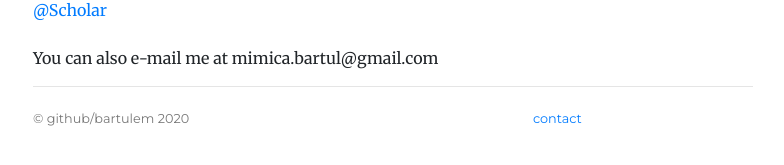
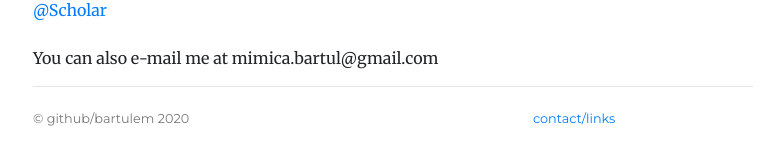
Before and after one commit to bartulem/bartulem.github.io, a Jekyll site: the page built from contact/index.html, in a window 1280 px wide. Shown: the part 272-437 px from the top of the page, without its empty margins (247-1031 px from the left). Built offline with Jekyll 4.4.1, drawn with Linux system fonts in a browser that asks for light colours.

Commit message:
Update footer.html

```diff
--- a/_includes/footer.html
+++ b/_includes/footer.html
@@ -4,7 +4,7 @@
 	<p><small>&copy; github/bartulem 2020</small></p>
 	</div>
 	<div class="col-sm-4">
-	<p class="pull-right"><small><a href="/contact" title="contact">contact</a></small></p>
+	<p class="pull-right"><small><a href="/contact" title="contact">contact/links</a></small></p>
 	</div>
 	</div>
 </div> <!-- /footer -->
```
